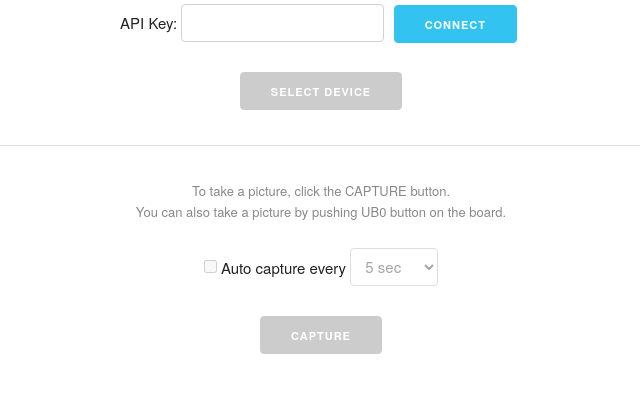
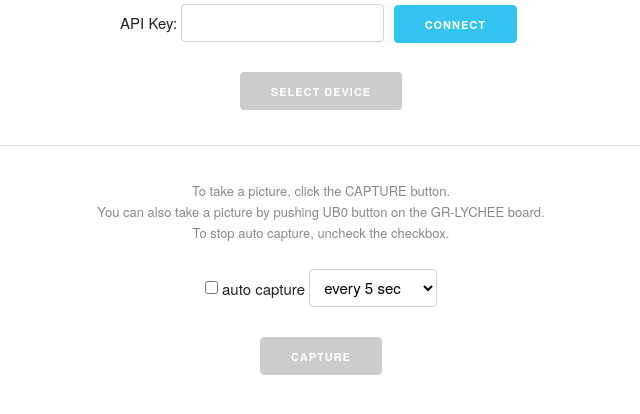
Before and after one commit to coisme/Pelion-GR-LYCHEE-camera, a plain HTML site: page index.html in a window 1280 px wide. Shown: the whole page, without its empty margins (319-959 px from the left). Drawn offline with nearby package versions, Linux system fonts and the light colour scheme.

Commit message:
Added auto capture mode.

```diff
--- a/index.html
+++ b/index.html
@@ -53,19 +53,21 @@
     <div>
         <p style="font-size: small; color: #888888;">
                 To take a picture, click the CAPTURE button.<br />
-                You can also take a picture by pushing UB0 button on the board.
+                You can also take a picture by pushing UB0 button on the GR-LYCHEE board.<br />
+                To stop auto capture, uncheck the checkbox.
         </p>
         <p style="margin: 8pt 0pt 8pt 0pt;">
-            <input type="checkbox" id="button-auto-capture" onchange="triggerCameraAuto()" disabled> Auto capture every
-                <select id="trigger-period" name="trigger period" disabled>
-                    <option value="5">5 sec</option>
-                    <option value="10">10 sec</option>
-                    <option value="20">20 sec</option>
-                    <option value="30">30 sec</option>
-                    <option value="60">1 min</option>
-                    <option value="300">5 min</option>
-                    <option value="600">10 min</option>
-                    <option value="3600">1 hour</option>
+            <input type="checkbox" id="checkbox-auto-capture"> auto capture
+                <select id="trigger-period" name="trigger period">
+                    <option value="0">continuously</option>
+                    <option value="5" selected>every 5 sec</option>
+                    <option value="10">every 10 sec</option>
+                    <option value="20">every 20 sec</option>
+                    <option value="30">every 30 sec</option>
+                    <option value="60">every 1 min</option>
+                    <option value="300">every 5 min</option>
+                    <option value="600">every 10 min</option>
+                    <option value="3600">every 1 hour</option>
                 </select>
         </p>
         <p>
@@ -143,6 +145,10 @@
             return ret;
         }
 
+        function isAutoCaptureMode() {
+            return document.getElementById("checkbox-auto-capture").checked;
+        }
+
         /*
          * Subscribes the camera resource on the selected device.
          */
@@ -154,9 +160,18 @@
                 let deviceId = getSelectedDeviceId();
                 console.log("Subscrive to " + deviceId);
                 // Add subscription for the selected device.
-                connect.addResourceSubscription(deviceId, cameraCaptureRes, data => { // Called every notification
-                    // Enable the CAPTURE button
-                    document.getElementById("button-trigger-camera").disabled = false;
+                connect.addResourceSubscription(deviceId, cameraCaptureRes, data => {
+                    // Called every notification
+                    if(isAutoCaptureMode()) {
+                        // get the period in sec
+                        let period = document.getElementById("trigger-period").value;
+                        // Call triggerCamera() in the specified second.
+                        // Note that setTimeout takes timeout in milli-seconds.
+                        setTimeout("triggerCamera()", period*1000);
+                    } else {
+                        // Enable the CAPTURE button
+                        document.getElementById("button-trigger-camera").disabled = false;
+                    }
                     // Show the obtained picture.
                     showCapture(data);
                 })
```
